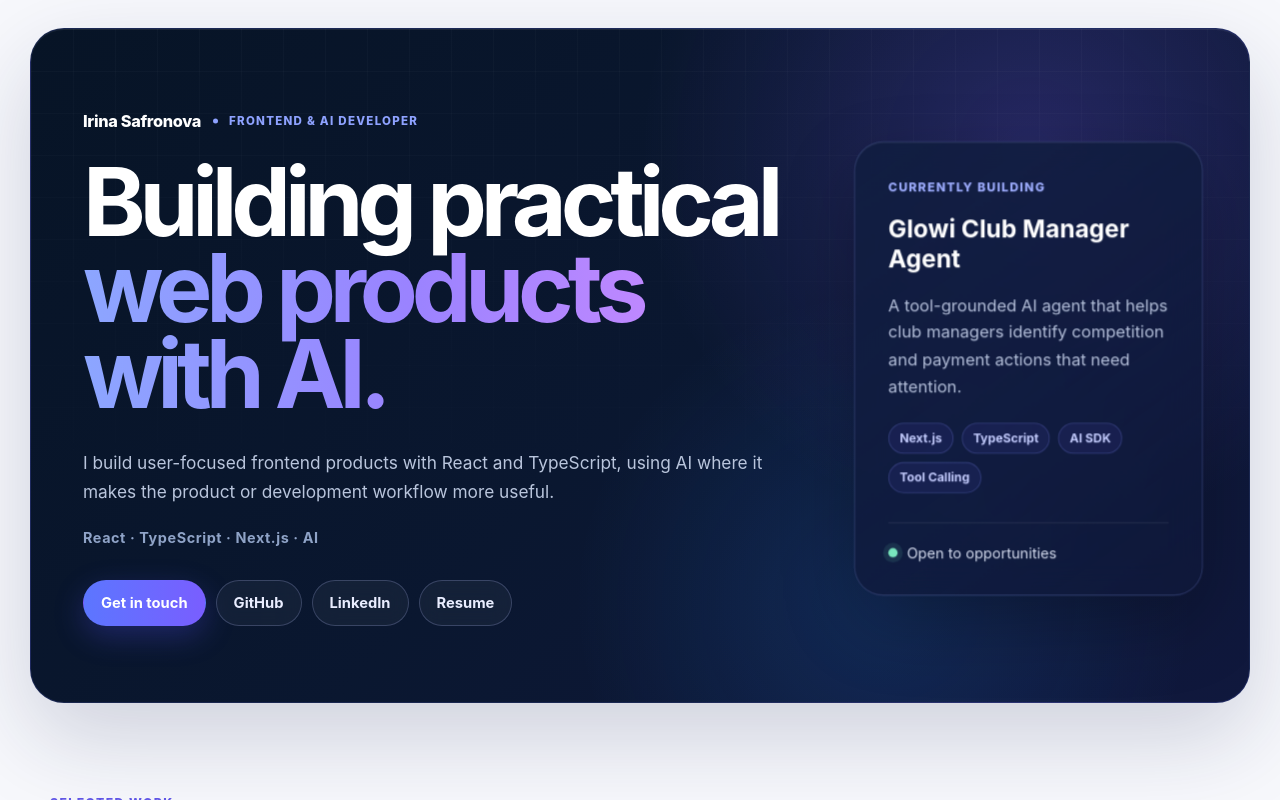
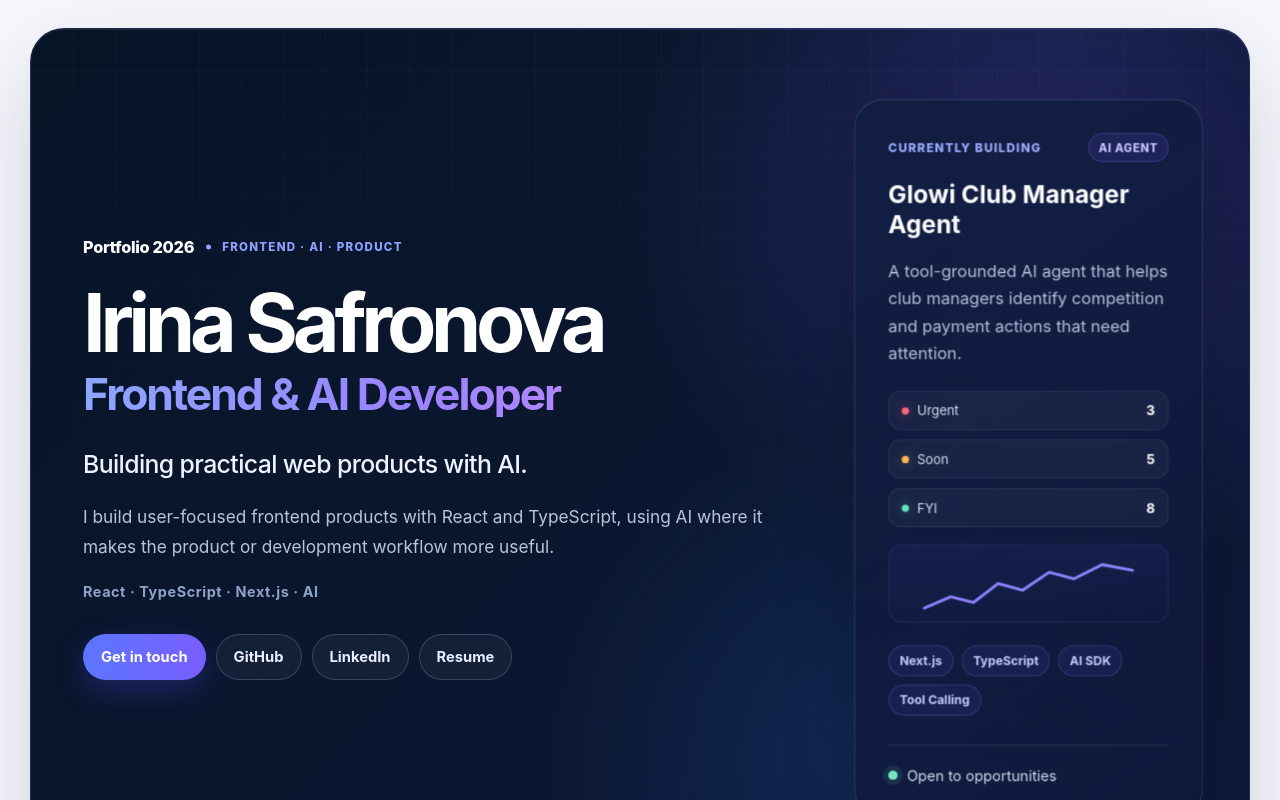
Before and after one commit to rabbitrunout/irina-ai-portfolio, a React (Vite) app: page / in a window 1280 px wide. Shown: the top 800 px of the page. Built offline with nearby package versions, Linux system fonts and the light colour scheme.

Commit message:
feat: align hero with portfolio brand

```diff
--- a/src/App.css
+++ b/src/App.css
@@ -1445,3 +1445,171 @@ textarea:focus-visible {
     border-radius: 26px;
   }
 }
+
+
+/* =========================
+   HERO PRODUCT UI
+========================= */
+
+.hero-card {
+  min-width: 0;
+}
+
+.hero-card-top {
+  display: flex;
+  align-items: center;
+  justify-content: space-between;
+  gap: 12px;
+}
+
+.hero-card-top > span:first-child {
+  color: #9faeff;
+  font-size: 0.72rem;
+  font-weight: 800;
+  letter-spacing: 0.1em;
+  text-transform: uppercase;
+}
+
+.hero-card-badge {
+  border: 1px solid rgba(151, 137, 255, 0.24);
+  border-radius: 999px;
+  background: rgba(118, 92, 255, 0.12);
+  padding: 6px 9px;
+
+  color: #c8c3ff;
+  font-size: 0.68rem;
+  font-weight: 800;
+  letter-spacing: 0.06em;
+  text-transform: uppercase;
+}
+
+.hero-dashboard {
+  display: grid;
+  gap: 9px;
+
+  margin-top: 24px;
+}
+
+.dashboard-row {
+  display: flex;
+  align-items: center;
+  justify-content: space-between;
+
+  border: 1px solid rgba(255, 255, 255, 0.08);
+  border-radius: 12px;
+
+  background: rgba(255, 255, 255, 0.035);
+
+  padding: 10px 12px;
+
+  color: #dce4f8;
+  font-size: 0.78rem;
+}
+
+.dashboard-row span {
+  display: flex;
+  align-items: center;
+  gap: 8px;
+}
+
+.dashboard-row span::before {
+  content: "";
+
+  width: 7px;
+  height: 7px;
+
+  border-radius: 50%;
+}
+
+.dashboard-row.urgent span::before {
+  background: #ff6b7a;
+  box-shadow: 0 0 12px rgba(255, 107, 122, 0.55);
+}
+
+.dashboard-row.soon span::before {
+  background: #ffb857;
+  box-shadow: 0 0 12px rgba(255, 184, 87, 0.45);
+}
+
+.dashboard-row.fyi span::before {
+  background: #67e1bd;
+  box-shadow: 0 0 12px rgba(103, 225, 189, 0.45);
+}
+
+.dashboard-row strong {
+  margin: 0;
+
+  color: #ffffff;
+  font-size: 0.82rem;
+}
+
+.hero-mini-chart {
+  margin-top: 16px;
+
+  border: 1px solid rgba(137, 154, 255, 0.12);
+  border-radius: 14px;
+
+  background:
+    linear-gradient(
+      180deg,
+      rgba(110, 91, 255, 0.08),
+      rgba(110, 91, 255, 0.015)
+    );
+
+  padding: 8px 10px 2px;
+
+  color: #8e83ff;
+}
+
+.hero-mini-chart svg {
+  display: block;
+  width: 100%;
+  height: 64px;
+}
+
+/* Hero identity alignment */
+
+.hero-copy h1 {
+  max-width: 850px;
+  font-size: clamp(3.7rem, 6.3vw, 6rem);
+  line-height: 0.94;
+}
+
+.hero-copy h1 span {
+  margin-top: 10px;
+
+  font-size: 0.55em;
+  line-height: 1.05;
+  letter-spacing: -0.045em;
+}
+
+.hero-tagline {
+  margin: 30px 0 0;
+
+  color: #f0f3ff;
+  font-size: clamp(1.2rem, 2vw, 1.55rem);
+  font-weight: 500;
+  line-height: 1.4;
+  letter-spacing: -0.025em;
+}
+
+.hero-text {
+  margin-top: 20px;
+}
+
+@media (max-width: 620px) {
+  .hero-copy h1 {
+    font-size: clamp(3rem, 15vw, 4.2rem);
+  }
+
+  .hero-copy h1 span {
+    margin-top: 12px;
+    font-size: 0.52em;
+    line-height: 1.08;
+  }
+
+  .hero-tagline {
+    margin-top: 24px;
+    font-size: 1.15rem;
+  }
+}
--- a/src/App.tsx
+++ b/src/App.tsx
@@ -7,18 +7,21 @@ function App() {
   return (
     <main>
       {/* HERO */}
-      {/* HERO */}
 <header className="hero-section">
   <div className="hero-copy">
    <div className="hero-intro">
-      <span>Irina Safronova</span>
-      <span>Frontend & AI Developer</span>
+  <span>Portfolio 2026</span>
+  <span>Frontend · AI · Product</span>
 </div>
 
     <h1>
-      Building practical
-      <span>web products with AI.</span>
+  Irina Safronova
+  <span>Frontend & AI Developer</span>
 </h1>
+
+<p className="hero-tagline">
+  Building practical web products with AI.
+</p>
 
     <p className="hero-text">
       I build user-focused frontend products with React and TypeScript,
@@ -61,7 +64,10 @@ function App() {
   </div>
 
  <aside className="hero-card">
+  <div className="hero-card-top">
     <span>Currently building</span>
+    <span className="hero-card-badge">AI Agent</span>
+  </div>
 
   <strong>Glowi Club Manager Agent</strong>
 
@@ -69,6 +75,36 @@ function App() {
     A tool-grounded AI agent that helps club managers identify
     competition and payment actions that need attention.
   </p>
+
+  <div className="hero-dashboard">
+    <div className="dashboard-row urgent">
+      <span>Urgent</span>
+      <strong>3</strong>
+    </div>
+
+    <div className="dashboard-row soon">
+      <span>Soon</span>
+      <strong>5</strong>
+    </div>
+
+    <div className="dashboard-row fyi">
+      <span>FYI</span>
+      <strong>8</strong>
+    </div>
+  </div>
+
+  <div className="hero-mini-chart" aria-hidden="true">
+    <svg viewBox="0 0 220 70">
+      <polyline
+        points="0,58 28,46 52,52 78,32 104,39 132,20 158,27 188,12 220,18"
+        fill="none"
+        stroke="currentColor"
+        strokeWidth="3"
+        strokeLinecap="round"
+        strokeLinejoin="round"
+      />
+    </svg>
+  </div>
 
   <div className="hero-tech">
     <span>Next.js</span>
```
Lines whose indentation alone changed are shown as unchanged.
